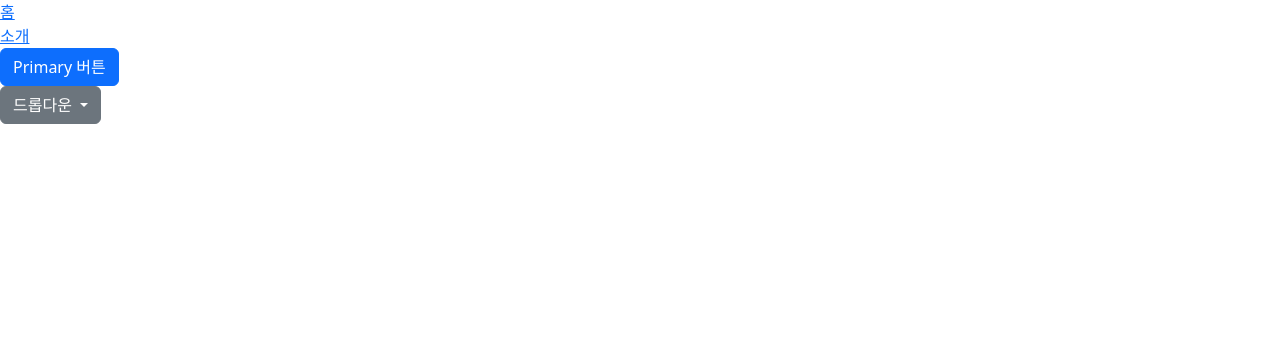
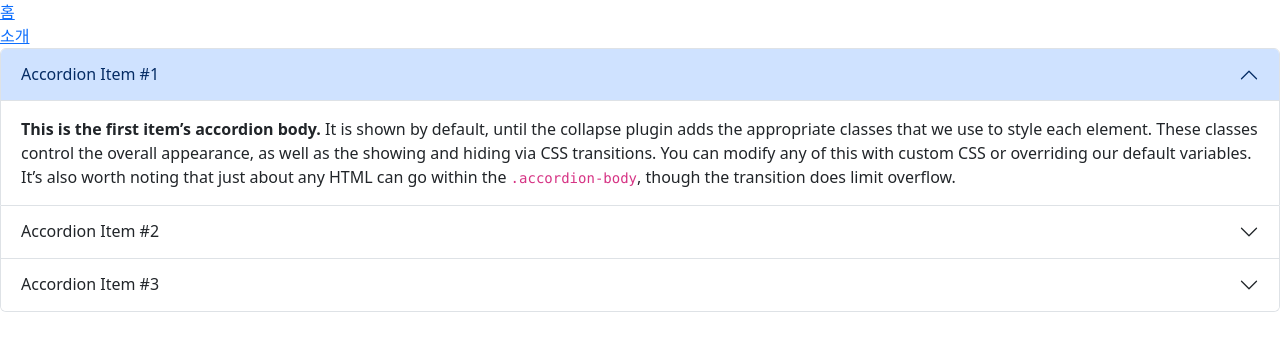
Before and after one commit to taiseong/dev_vue, a Vue app: page / in a window 1280 px wide. Shown: the top 350 px of the page. Built offline with nearby package versions, Linux system fonts and the light colour scheme.

Commit message:
아코디언

```diff
--- a/src/views/HomeView.vue
+++ b/src/views/HomeView.vue
@@ -1,16 +1,42 @@
 <template>
-    <div>
-        <button class="btn btn-primary">Primary 버튼</button>
-        <div class="dropdown">
-            <button class="btn btn-secondary dropdown-toggle" type="button" data-bs-toggle="dropdown" aria-expanded="false">
-                드롭다운
-            </button>
-            <ul class="dropdown-menu">
-                <li><a class="dropdown-item" href="#">메뉴 1</a></li>
-                <li><a class="dropdown-item" href="#">메뉴 2</a></li>
-            </ul>
-        </div>
+    <div class="accordion" id="accordionExample">
+  <div class="accordion-item">
+    <h2 class="accordion-header">
+      <button class="accordion-button" type="button" data-bs-toggle="collapse" data-bs-target="#collapseOne" aria-expanded="true" aria-controls="collapseOne">
+        Accordion Item #1
+      </button>
+    </h2>
+    <div id="collapseOne" class="accordion-collapse collapse show" data-bs-parent="#accordionExample">
+      <div class="accordion-body">
+        <strong>This is the first item’s accordion body.</strong> It is shown by default, until the collapse plugin adds the appropriate classes that we use to style each element. These classes control the overall appearance, as well as the showing and hiding via CSS transitions. You can modify any of this with custom CSS or overriding our default variables. It’s also worth noting that just about any HTML can go within the <code>.accordion-body</code>, though the transition does limit overflow.
+      </div>
     </div>
+  </div>
+  <div class="accordion-item">
+    <h2 class="accordion-header">
+      <button class="accordion-button collapsed" type="button" data-bs-toggle="collapse" data-bs-target="#collapseTwo" aria-expanded="false" aria-controls="collapseTwo">
+        Accordion Item #2
+      </button>
+    </h2>
+    <div id="collapseTwo" class="accordion-collapse collapse" data-bs-parent="#accordionExample">
+      <div class="accordion-body">
+        <strong>This is the second item’s accordion body.</strong> It is hidden by default, until the collapse plugin adds the appropriate classes that we use to style each element. These classes control the overall appearance, as well as the showing and hiding via CSS transitions. You can modify any of this with custom CSS or overriding our default variables. It’s also worth noting that just about any HTML can go within the <code>.accordion-body</code>, though the transition does limit overflow.
+      </div>
+    </div>
+  </div>
+  <div class="accordion-item">
+    <h2 class="accordion-header">
+      <button class="accordion-button collapsed" type="button" data-bs-toggle="collapse" data-bs-target="#collapseThree" aria-expanded="false" aria-controls="collapseThree">
+        Accordion Item #3
+      </button>
+    </h2>
+    <div id="collapseThree" class="accordion-collapse collapse" data-bs-parent="#accordionExample">
+      <div class="accordion-body">
+        <strong>This is the third item’s accordion body.</strong> It is hidden by default, until the collapse plugin adds the appropriate classes that we use to style each element. These classes control the overall appearance, as well as the showing and hiding via CSS transitions. You can modify any of this with custom CSS or overriding our default variables. It’s also worth noting that just about any HTML can go within the <code>.accordion-body</code>, though the transition does limit overflow.
+      </div>
+    </div>
+  </div>
+</div>
 </template>
 
 <script setup>
```
